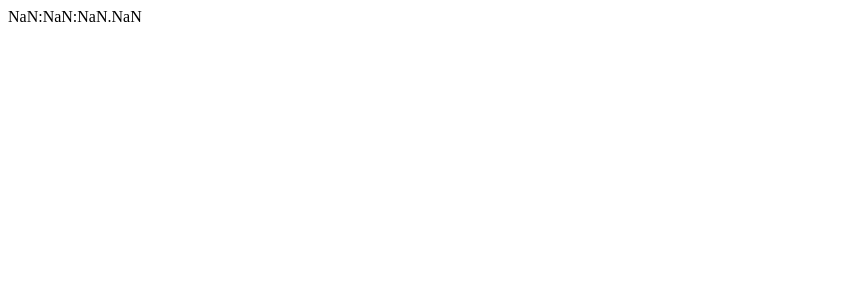
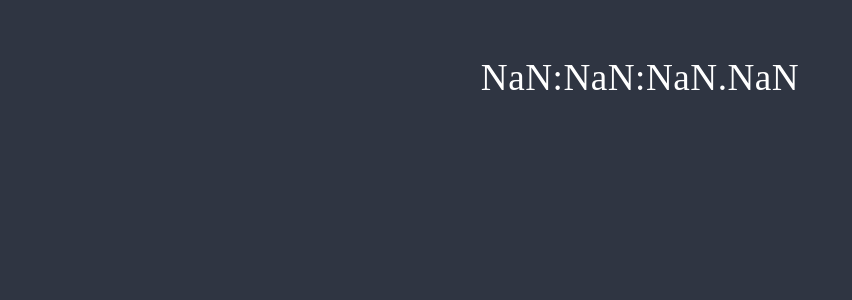
Before and after one commit to Devilish134/stopwachApp, a React (Create React App) app: page / in a window 1280 px wide. Shown: the top 300 px of the page, without its empty margins (0-852 px from the left). Built offline with nearby package versions, Linux system fonts and the light colour scheme.

Commit message:
+ container & global styles

```diff
--- a/package.json
+++ b/package.json
@@ -9,6 +9,7 @@
     "react": "^18.0.0",
     "react-dom": "^18.0.0",
     "react-scripts": "5.0.1",
+    "sass": "^1.50.0",
     "web-vitals": "^2.1.4"
   },
   "scripts": {
--- a/src/App.js
+++ b/src/App.js
@@ -1,4 +1,5 @@
 import { useState } from "react";
+import Container from "./components/Container/Container";
 import Counter from "./components/Counter/Counter";
 
 const App = () => {
@@ -7,7 +8,9 @@ const App = () => {
   const [interval, setInterval] = useState(null);
 
   return (
-    <Counter />
+    <Container>
+      <Counter />
+    </Container>
   );
 };
 
--- /dev/null
+++ b/src/components/Container/Container.js
@@ -0,0 +1,7 @@
+import styles from './Container.module.scss';
+
+const Container = props => {
+  return (<div className={styles.container}>{props.children}</div>);
+};
+
+export default Container
--- /dev/null
+++ b/src/components/Container/Container.module.scss
@@ -0,0 +1,6 @@
+@import '../../styles/settings.scss';
+
+.container {
+  max-width: 1200px;
+  margin: 20px auto;
+}
--- a/src/components/Counter/Counter.js
+++ b/src/components/Counter/Counter.js
@@ -1,4 +1,4 @@
-//import styles from './Counter.module.scss';
+import styles from './Counter.module.scss';
 
 const Counter = ({ time }) => {
 
@@ -17,7 +17,7 @@ const Counter = ({ time }) => {
   console.log(formatTime(300000))
 
   return (
-      <div>{formatTime(time)}</div>
+      <div className={styles.Counter}>{formatTime(time)}</div>
   );
 };
 
--- a/src/components/Counter/Counter.module.scss
+++ b/src/components/Counter/Counter.module.scss
@@ -0,0 +1,4 @@
+.Counter {
+  margin:  20px auto;
+  text-align: center;
+}
--- a/src/index.js
+++ b/src/index.js
@@ -1,5 +1,7 @@
+import React from 'react';
 import ReactDOM from 'react-dom';
 import App from './App';
+import './styles/global.scss';
 
 ReactDOM.render(
     <App />,
--- /dev/null
+++ b/src/styles/global.scss
@@ -0,0 +1,22 @@
+@import './settings.scss';
+
+*, *::before, *::after {
+  box-sizing: border-box;
+}
+
+body {
+  margin-top: 56px;
+  padding: 0;
+  background: $background;
+  font-size: ($base-size * 3.1);
+  color: $text;
+  letter-spacing: 0.5px;
+}
+
+:global(.container) {
+  width: 90%;
+  max-width: 1400px;
+  margin: 0 auto;
+}
+
+@import "./typography.scss";
--- /dev/null
+++ b/src/styles/settings.scss
@@ -0,0 +1,9 @@
+
+$text: #fff;
+$background: #2f3542;
+$buttons: #26de81;
+$color-warning: #e1644e;
+
+$radius: 5px;
+$base-size: 12px;
+$transition: all 0.5s;
--- /dev/null
+++ b/src/styles/typography.scss
@@ -0,0 +1,5 @@
+@import './settings.scss';
+
+h1, h2, h3, h4, h5, h6 {
+  margin: 0;
+}
```
Also changed, not shown: 1 other file (tests, documents, lock files or other folders).
